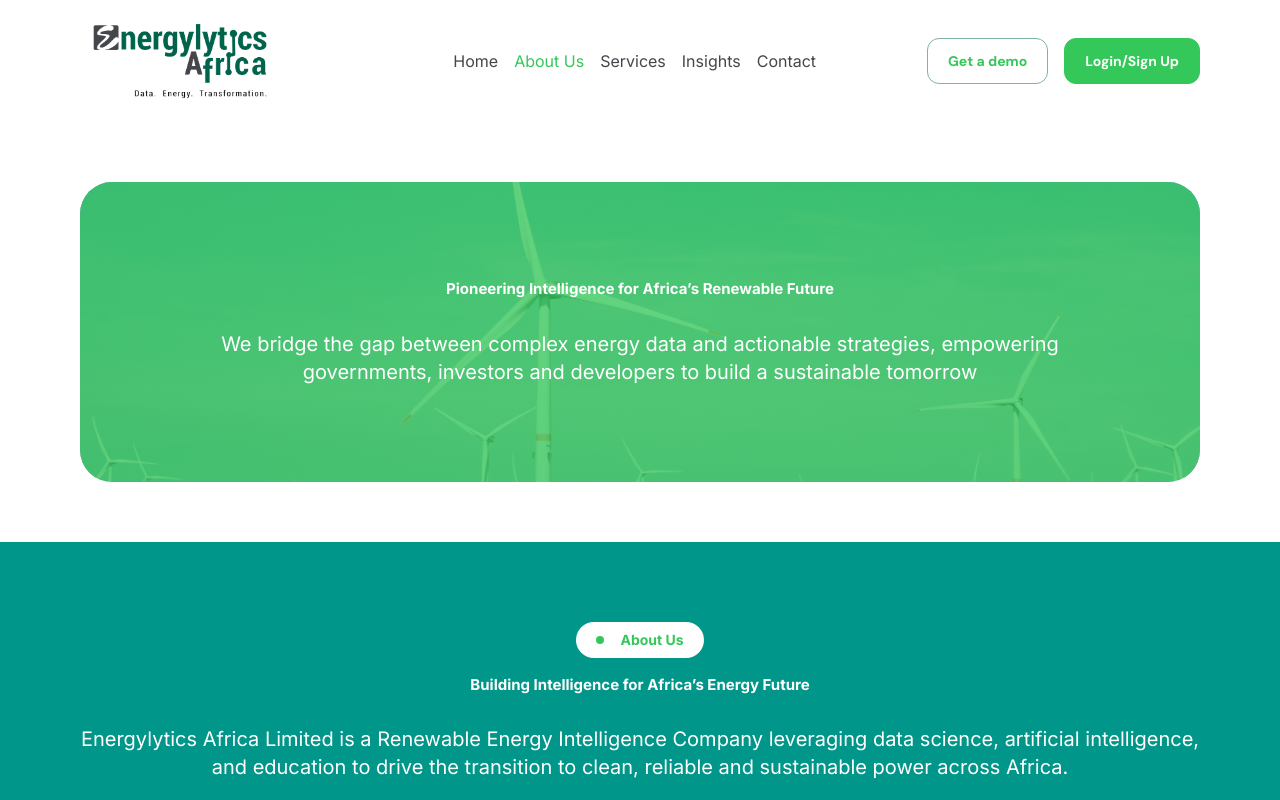
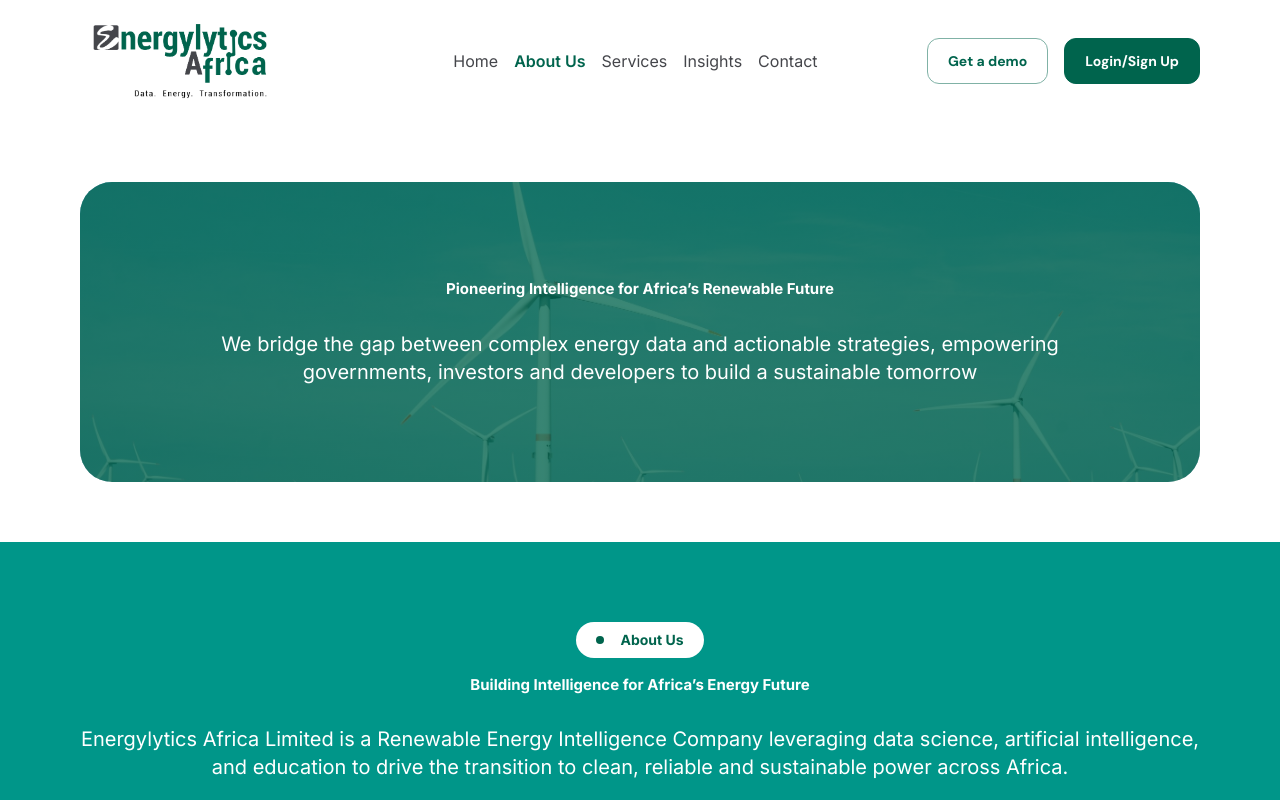
Before and after one commit to dev-riselabs/Energylytics, a React (Vite) app: page /about in a window 1280 px wide. Shown: the top 800 px of the page. Built offline with nearby package versions, Linux system fonts and the light colour scheme.

Commit message:
fixed ui

```diff
--- a/src/components/Header.tsx
+++ b/src/components/Header.tsx
@@ -41,7 +41,7 @@
             <NavLink
               to={path}
               className={({ isActive }) =>
-                isActive ? "text-green25 text-base" : "text-slate text-base"
+                isActive ? "text-green text-base font-semibold" : "text-slate text-base"
               }
             >
               {name}
@@ -49,10 +49,10 @@
           ))}
         </nav>
         <div className="flex flex-col gap-4">
-          <button className="px-5 py-3 rounded-xl border border-green30 text-green25 text-sm font-bold font-dmSans hover:bg-green30 hover:text-white transition-all cursor-pointer">
+          <button className="px-5 py-3 rounded-xl border border-green30 text-green text-sm font-bold font-dmSans hover:bg-green25 hover:text-white transition-all cursor-pointer">
             Get a demo
           </button>
-          <button className="px-5 py-3 rounded-xl border border-green bg-green25 text-white text-sm font-bold font-dmSans hover:bg-transparent hover:text-green25 transition-all cursor-pointer">
+          <button className="px-5 py-3 rounded-xl border border-green bg-green25 text-white text-sm font-bold font-dmSans hover:bg-transparent hover:text-green transition-all cursor-pointer">
             Login/Sign Up
           </button>
         </div>
@@ -64,7 +64,7 @@
             <NavLink
               to={path}
               className={({ isActive }) =>
-                isActive ? "text-green text-base" : "text-slate text-base"
+                isActive ? "text-green text-base font-semibold" : "text-slate text-base"
               }
             >
               {name}
--- a/src/index.css
+++ b/src/index.css
@@ -8,7 +8,7 @@
   --font-prata: "Prata", serif;
 
   /* Green */
-  --color-green: #00644d;
+  --color-green: #00644D;
   --color-green10: #cce0db;
   --color-green20: #aacbc4;
   --color-green30: #80b2a6;
@@ -29,6 +29,7 @@
   --color-green85: #009966;
   --color-green95: #C7F0D4;
   --color-green200: #C9F3D7;
+  --color-green300: #34C759;
 
   /* Slate */
   --color-slate: #45464b;
@@ -55,7 +56,7 @@
   --color-black100: #333333;
   --color-black200 : #222222;
   --color-red : #FF383C;
-  --color-green: #34C759;
+
 }
 
 .auth-bg {
```
